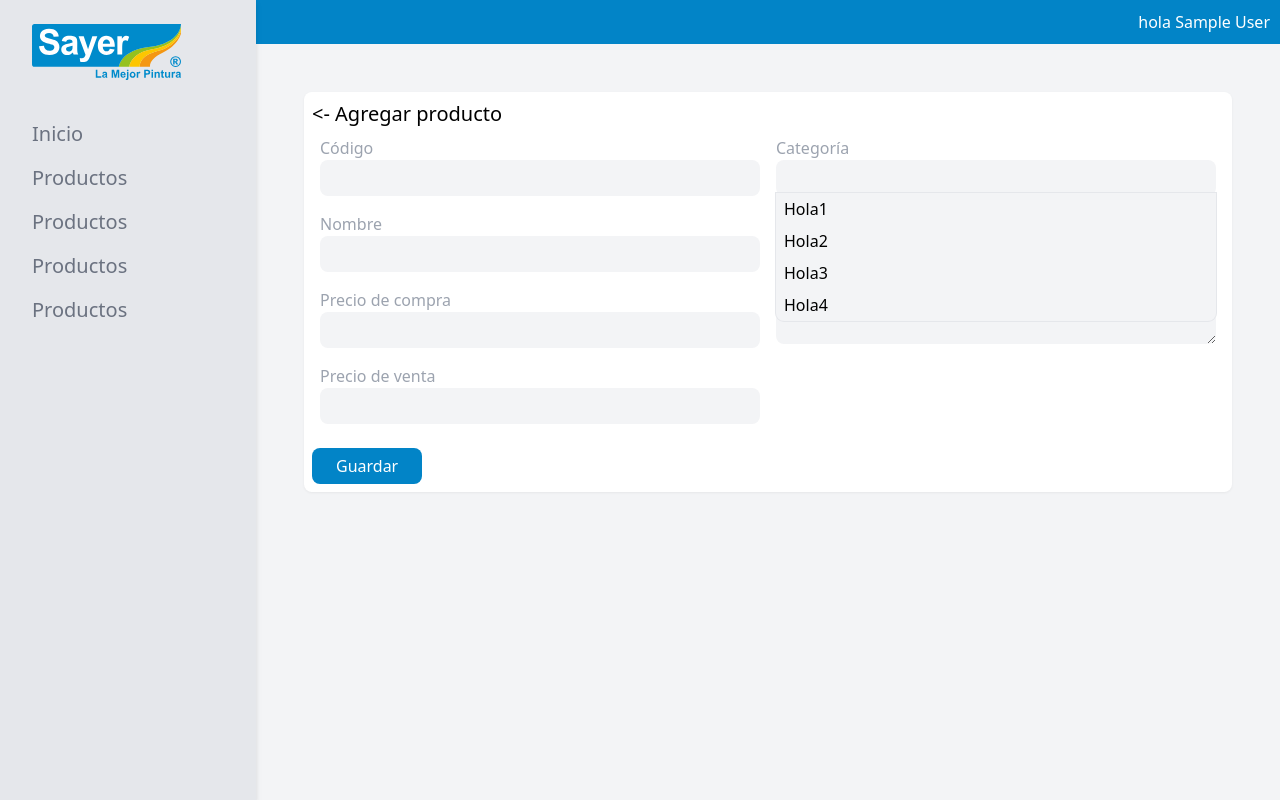
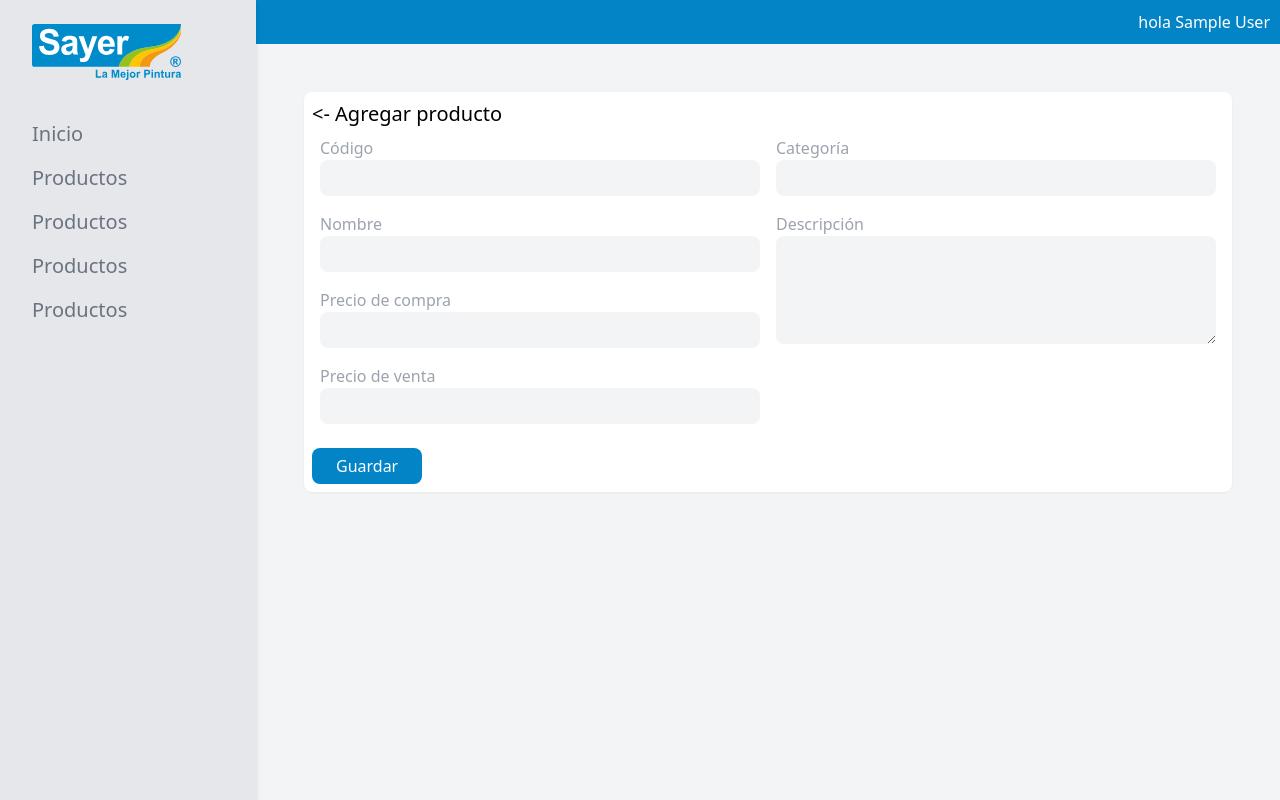
Before and after one commit to gilomx/ventas-inventario-sayer-front, a React (Create React App) app: page /productos/agregar in a window 1280 px wide. Built offline with nearby package versions, Linux system fonts and the light colour scheme; sample sign-in values are in the browser's storage.

Commit message:
Agregando inicio de buscador de categorÃias

```diff
--- a/src/pages/AgregarProducto.js
+++ b/src/pages/AgregarProducto.js
@@ -1,4 +1,7 @@
 import {useState} from 'react'
+import axios from 'axios'
+
+
 export const AgregarProducto = () => {
 
     const [form, setForm] = useState({
@@ -9,11 +12,39 @@ export const AgregarProducto = () => {
         name:'',
         description:''
     })
+    const [searchTerm, setSearchTerm] = useState('')
+    const [categories, setCategories] = useState([])
+
+    const searchCategories = async(busqueda) => {
+        // console.log('intentando login')
+        const {data:{categories}} = await axios.post(`http://localhost:3000/api/categorias/search`,{
+            "busqueda": busqueda
+        })
+        console.log("busqueda")
+        console.log(busqueda)
+        console.log("Peticion:")
+        console.log(categories)
+        return categories
+        // setSearchResult(data)
+    }
 
     const handleChange = ({ target: { name, value }}) => {
         name === 'productCode' ? setForm({...form, [name]: value.toUpperCase()}) : setForm({...form, [name]: value})
         console.log('Form:')
         console.log(form)
+    }
+
+    const handleKeyDown = (e) => {
+        if(e.keyCode==40){
+            alert('Keydown')
+        }
+    }
+
+    const handleCategory = async(e) => {
+        setSearchTerm('')
+        setSearchTerm(e.target.value)
+        const categories = await searchCategories(searchTerm)
+        setCategories(categories)
     }
 
     return (
@@ -49,20 +80,27 @@ export const AgregarProducto = () => {
 
                             <div className="relative">
                                 <label htmlFor="category" className='text-gray-400'>Categoría</label>
-                                <input onChange={handleChange} type="text" name="category" id="category"
-                                className='block min-w-full bg-gray-100 rounded-lg mb-4 p-1.5 focus:outline-none focus:ring-1 focus:ring-gray-200'
-
+                                <input
+                                    onChange={handleCategory}
+                                    onKeyDown={handleKeyDown}
+                                    type="text" name="category" id="category"
+                                    className='block min-w-full bg-gray-100 rounded-lg mb-4 p-1.5
+                                        focus:outline-none focus:ring-1 focus:ring-gray-200'
                                 />
-                                <div className="absolute bg-gray-100 top-[95%] left-0 right-0 rounded-b-lg ring-1 ring-gray-200">
-                                    <div className="suggestion-item px-2 py-1
-                                        hover:bg-sky-600 hover:text-white hover:px-3">Hola1</div>
-                                    <div className="suggestion-item px-2 py-1
-                                        hover:bg-sky-600 hover:text-white hover:px-3">Hola2</div>
-                                    <div className="suggestion-item px-2 py-1
-                                        hover:bg-sky-600 hover:text-white hover:px-3">Hola3</div>
-                                    <div className="suggestion-item px-2 py-1
-                                        hover:bg-sky-600 hover:text-white hover:px-3">Hola4</div>
-                                </div>
+                                {searchTerm.length!==0 &&
+                                    <div className="absolute bg-gray-100 top-[95%] left-0 right-0 rounded-b-lg ring-1 ring-gray-200">
+                                        <div className="suggestion-item px-2 py-1
+                                            hover:bg-sky-600 hover:text-white hover:px-3">
+                                            <i>Crear: {searchTerm}</i>
+                                        </div>
+                                        {categories.map((category,key) => (
+                                            <div key={key} className="suggestion-item px-2 py-1
+                                                hover:bg-sky-600 hover:text-white hover:px-3">
+                                                {category.name}
+                                            </div>
+                                        ))}
+                                    </div>
+                                }
                             </div>
                             <label htmlFor="description" className='text-gray-400'>Descripción</label>
                             <textarea onChange={handleChange} name="description" id="description" rows="4"
```
